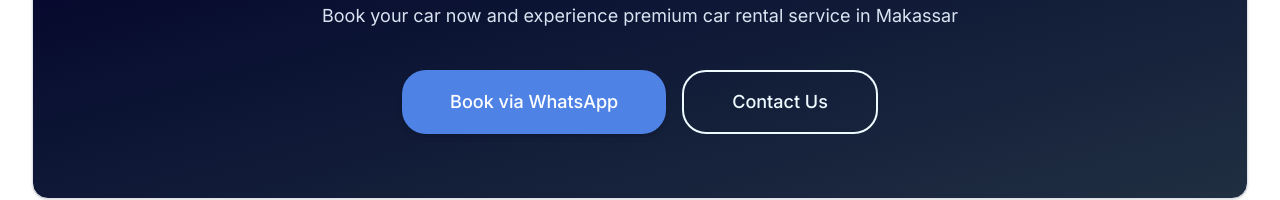
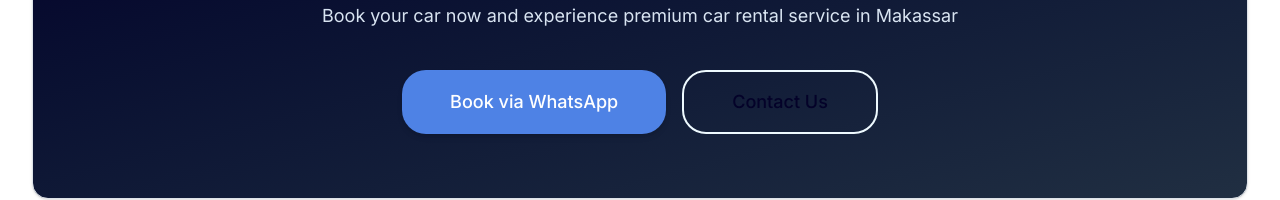
Before and after one commit to pakdhel/makassar-rent-car-new, a Next.js app: page / in a window 1280 px wide. Shown: the part 3527-3727 px from the top of the page. Built offline with nearby package versions, Linux system fonts and the light colour scheme.

Commit message:
fix text color on contact us button

```diff
--- a/src/app/components/CallToAction.jsx
+++ b/src/app/components/CallToAction.jsx
@@ -29,7 +29,7 @@ export default function CallToAction() {
               <Button
                 variant="outline"
                 size="xl"
-                className="border-primary-foreground text-primary-foreground hover:bg-primary-foreground hover:text-primary"
+                className="border-primary-foreground text-primary"
                 asChild
               >
                 <Link href="/contact">Contact Us</Link>
```
